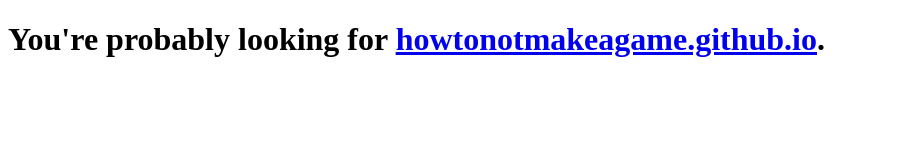
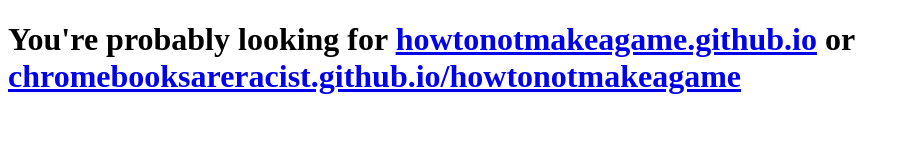
Before and after one commit to chromebooksareracist/hownottomakeagame, a plain HTML site: page index.html in a window 1280 px wide. Shown: the whole page, without its empty margins (0-910 px from the left). Drawn offline with Linux system fonts and the light colour scheme.

Commit message:
Update index.html

```diff
--- a/index.html
+++ b/index.html
@@ -6,6 +6,6 @@
     <title>How NOT to make a game</title>
   </head>
   <body>
-    <h1>You're probably looking for <a href='https://howtonotmakeagame.github.io'>howtonotmakeagame.github.io</a>.</h1>
+    <h1>You're probably looking for <a href='https://howtonotmakeagame.github.io'>howtonotmakeagame.github.io</a> or <a href='https://chromebooksareracist.github.io/howtonotmakeagame'>chromebooksareracist.github.io/howtonotmakeagame</a></h1>
   </body>
 </html>
```
